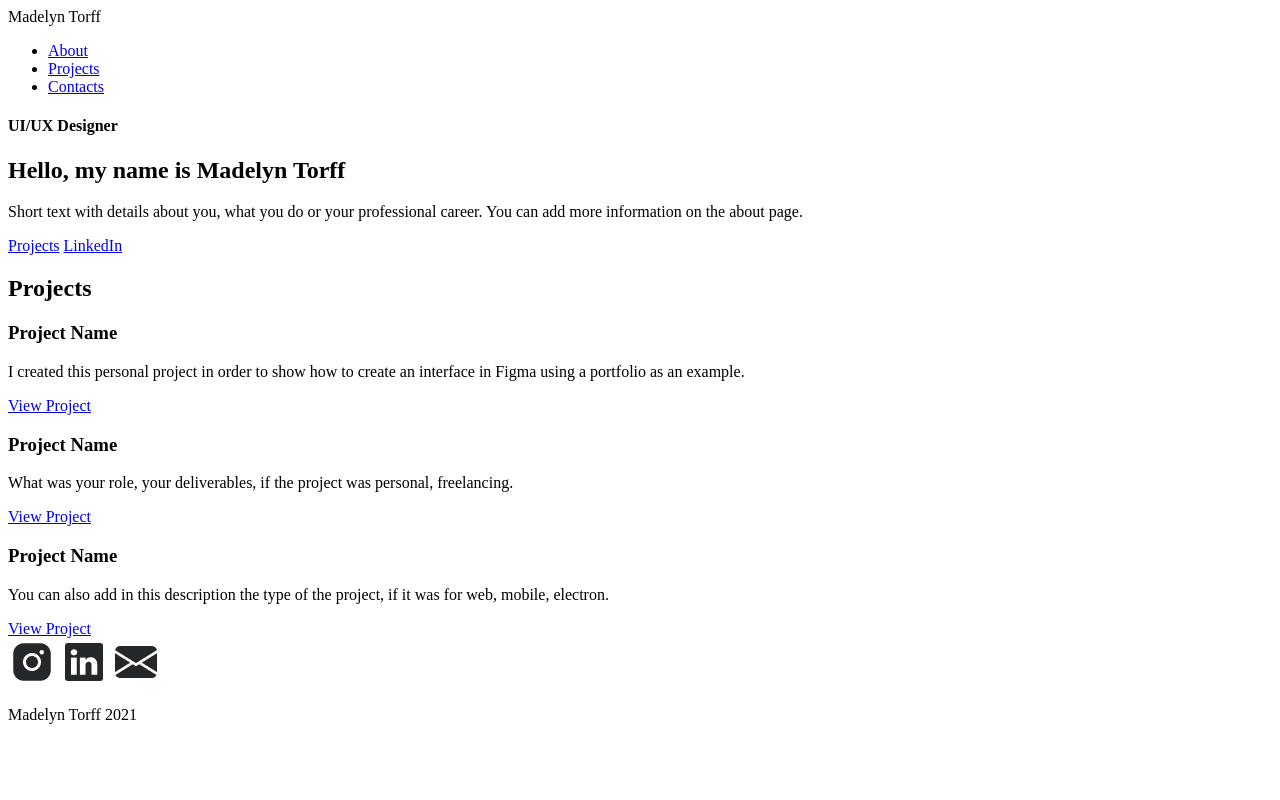
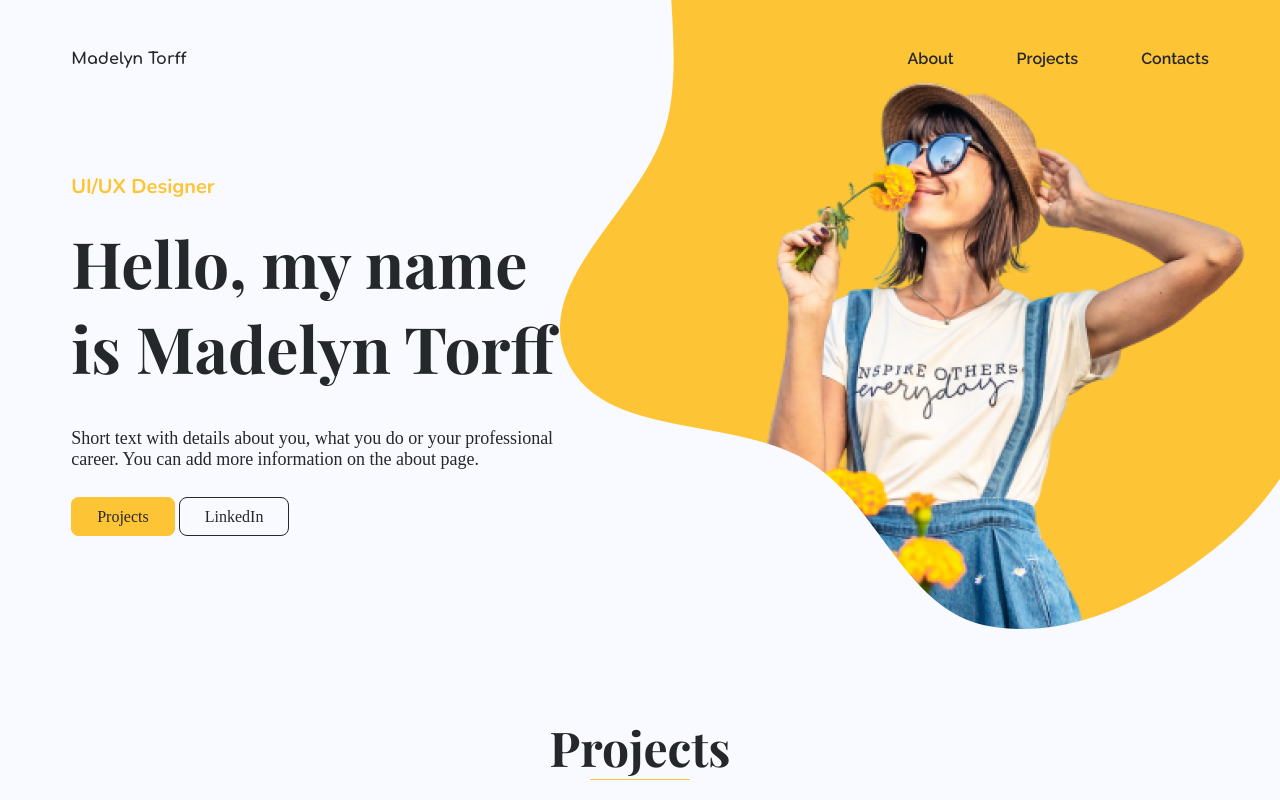
Before and after one commit to biabeyyyyy/vtv-portfolio, a plain HTML site: page index.html in a window 1280 px wide. Shown: the top 800 px of the page. Drawn offline with nearby package versions, Linux system fonts and the light colour scheme; the site is published under a folder, as on GitHub Pages, so addresses that start at the root find nothing; a web font is replaced by a local one.

Commit message:
index.html

```diff
--- a/index.html
+++ b/index.html
@@ -9,7 +9,7 @@
     <link rel="preconnect" href="https://fonts.gstatic.com" crossorigin>
     <link href="https://fonts.googleapis.com/css2?family=Comfortaa:wght@300..700&family=Nunito:ital,wght@0,200..1000;1,200..1000&family=Playfair+Display:ital,wght@0,700;1,700&family=Raleway:ital,wght@0,600;1,600&display=swap" rel="stylesheet">
     <!--CSS STYLE-->
-    <link rel="stylesheet" href="/assets/style/style.css">
+    <link rel="stylesheet" href="assets/style/style.css">
     <title>Web Dev 101</title>
 </head>
 <body>
```
